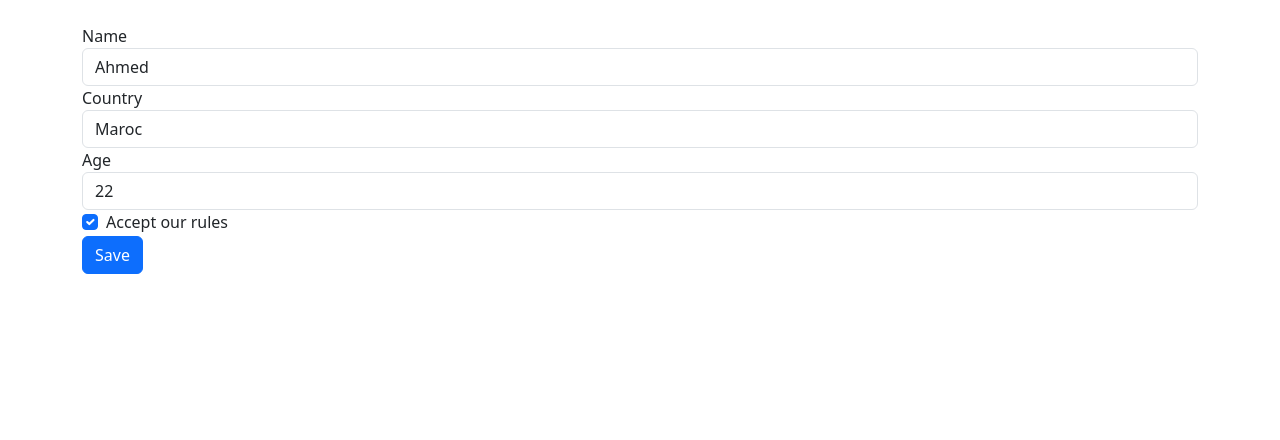
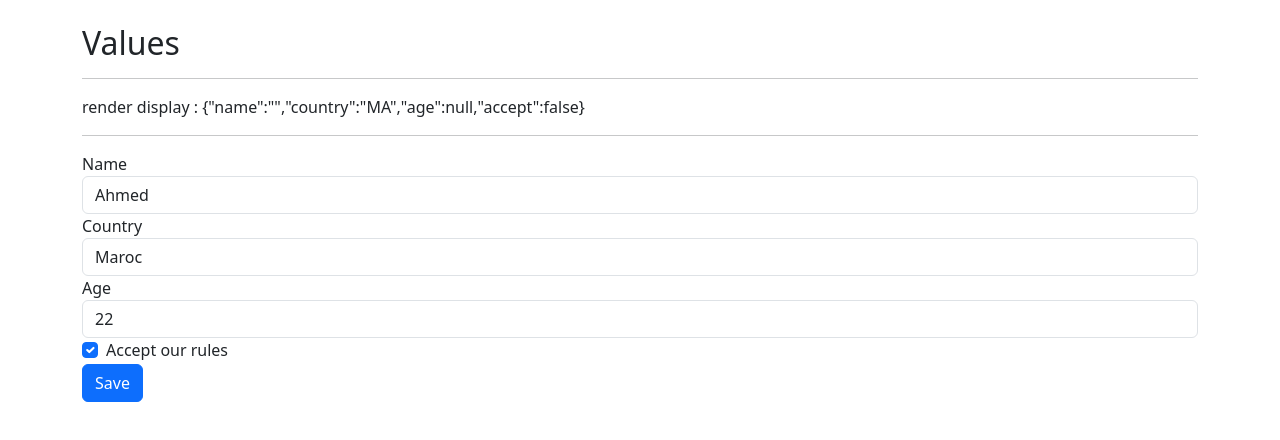
Before and after one commit to sidiBks/hands_on_react, a React (Vite) app in the folder front_app/: page / in a window 1280 px wide. Shown: the top 440 px of the page. Built offline with nearby package versions, Linux system fonts and the light colour scheme.

Commit message:
Form with useRef

```diff
--- a/front_app/src/Form_useRef/FormRefDefaultVal.jsx
+++ b/front_app/src/Form_useRef/FormRefDefaultVal.jsx
@@ -6,6 +6,13 @@ export default function FormRef_DefaultVal() {
     const inputAgeRef = useRef()
     const inputContryRef = useRef()
     const inputAcceptConditionsRef = useRef()
+
+    const [formValues, SetFormValues] = useState({
+        name: '',
+        country: 'MA',
+        age: null,
+        accept: false
+    })
 
     useEffect(() => {
         inputNameRef.current.value = 'Ahmed'
@@ -22,6 +29,10 @@ export default function FormRef_DefaultVal() {
             age: inputAgeRef.current.value,
             acceptConditoons: inputAcceptConditionsRef.current.checked
         }
+
+        // rerender the app to update and display formValue
+        SetFormValues(values)
+
         console.log(values)
     }
 
@@ -30,6 +41,10 @@ export default function FormRef_DefaultVal() {
     return (
         <div className="container my-4">
 
+            <h2>Values</h2>
+            <hr />
+            render display : {JSON.stringify(formValues)}
+            <hr />
             <form>
                 <div className="form-group">
                     <label>Name</label>
```
